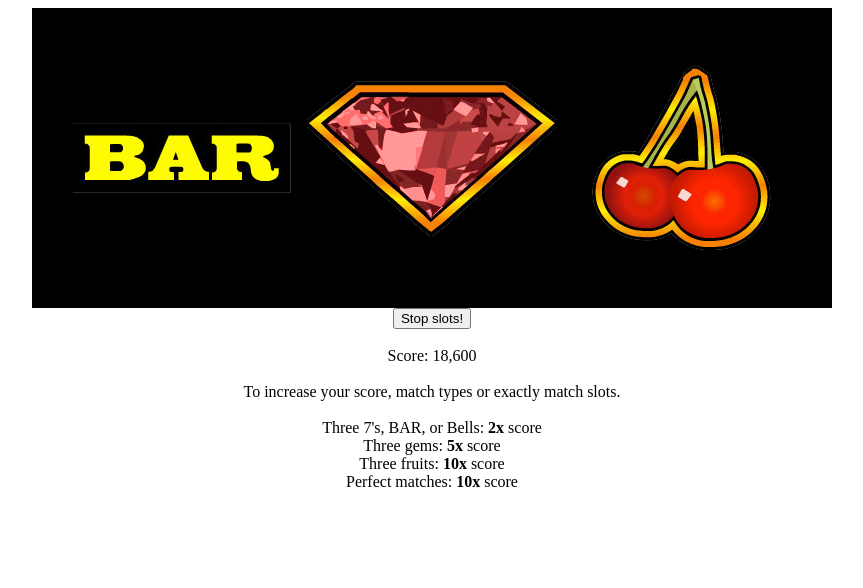
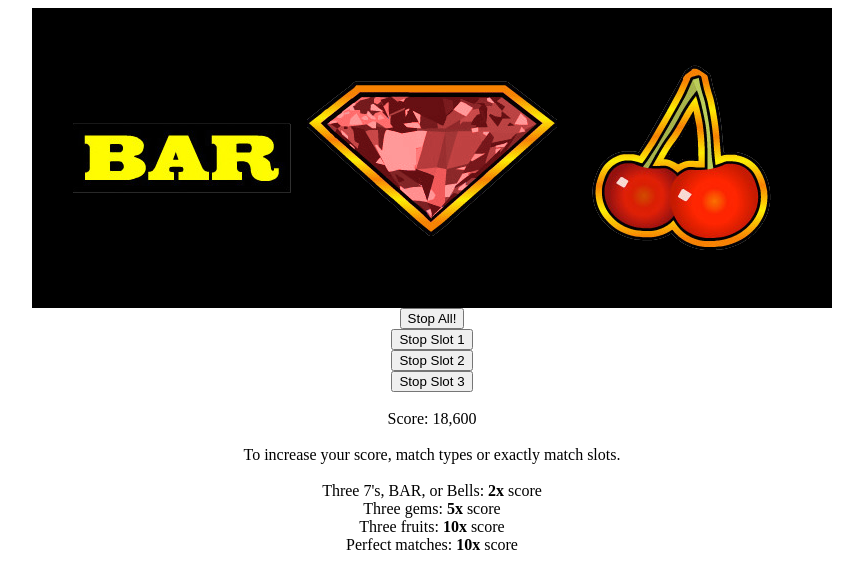
Before and after one commit to kevinforrestconnors/Slot-Machine, a plain HTML site: page slot.html in a window 1280 px wide. Both pictures are taken after a click on the button "Spin Slots!". Shown: the whole page, without its empty margins (208-1071 px from the left). Drawn offline with Linux system fonts and the light colour scheme.

Commit message:
fixed a lot of things and whole file is wrapped in anonymous function.  also you can stop each slot individually now

```diff
--- a/slot.css
+++ b/slot.css
@@ -4,7 +4,7 @@
     margin: 0 auto;
 }
 
-.spin {
+.center {
     display: block;
     margin: 0 auto;
 }
--- a/slot.html
+++ b/slot.html
@@ -12,7 +12,8 @@
 <main class='main'>
 
 <canvas id='machineWindow' width="800px" height="300px"></canvas>
-<input type='button' class='spin' value='Spin Slots!'>
+<input type='button' class='spin center' value='Spin Slots!'>
+<div class='buttonsContainer'></div>
 <br>
 <div class='score'>Score: 0</div>
 <br>
--- a/slot.js
+++ b/slot.js
@@ -1,11 +1,18 @@
+// Slot Machine
+$(function() {
+
     // Vars
-var i;
-var j;
-var k;
+    var i = 0; // General increments
+    var j = 0;
+    var k = 0;
     var c = document.getElementById('machineWindow').getContext('2d');
-c.width  = 800;
+    c.width = 800;
     c.height = 300;
-var slotArray = [[], [], []];
+    var slotArray = [
+        [],
+        [],
+        []
+    ];
     var slotWheel = {
         1: [],
         2: [],
@@ -13,17 +20,11 @@ var slotWheel = {
         position: [],
     };
 
-var slot1intr; // intervals
-var slot2intr;
-var slot3intr;
-var j1 = 0; // interval increments
-var j2 = 0;
-var j3 = 0;
     var game = false; // Slots spinning?
 
     // General functions
 
-function randomInteger (min, max) {
+    function randomInteger(min, max) {
         return Math.floor(Math.random() * (max - min + 1)) + min;
     }
 
@@ -35,7 +36,8 @@ function numberWithCommas(x) {
     for (i = 1; i < 7; i += 2) { // omg first time I have used a bigger increment than i++
         $("canvas").drawImage({
             source: "slot7.png",
-      x: (125 * i) + 25, y: 150,
+            x: (125 * i) + 25,
+            y: 150,
         });
     }
 
@@ -46,9 +48,9 @@ var slot = {
         1: {
 
             num: 1,
-        x:150,
-        y:150,
-        speed:0,
+            x: 150,
+            y: 150,
+            speed: 0,
             obj: 0,
             img: 'slot7.png',
 
@@ -57,9 +59,9 @@ var slot = {
         2: {
 
             num: 2,
-        x:400,
-        y:150,
-        speed:0,
+            x: 400,
+            y: 150,
+            speed: 0,
             obj: 0,
             img: 'slot7.png',
 
@@ -68,9 +70,9 @@ var slot = {
         3: {
 
             num: 3,
-        x:650,
-        y:150,
-        speed:0,
+            x: 650,
+            y: 150,
+            speed: 0,
             obj: 0,
             img: 'slot7.png',
 
@@ -158,7 +160,11 @@ var prizes = {
 
     function resetGame() {
 
-    slotArray = [[], [], []];
+        slotArray = [
+            [],
+            [],
+            []
+        ];
         slotWheel = {
             1: [],
             2: [],
@@ -172,17 +178,7 @@ function resetGame() {
 
             slot[key].y = 150;
             slot[key].speed = 0;
-        slot[key].img = 'slot7.png';
 
-    }
-
-    c.clearRect (0, 0, c.width, c.height);
-
-    for (i = 1; i < 7; i += 2) { // Redraw start game
-        $("canvas").drawImage({
-          source: "slot7.png",
-          x: (125 * i) + 25, y: 150,
-        });
         }
 
     } // end resetGame()
@@ -203,12 +199,12 @@ function getRandomSlot() { // from prizes pick a random slot
 
         } // end for
 
-    var rand = randomInteger(0,7);
+        var rand = randomInteger(0, 7);
         var choice = keys[rand];
 
         return prizes[choice];
 
-} // end getRandomslot()
+    } // end getRandomSlot()
 
 
 
@@ -216,10 +212,13 @@ function drawSlot(slotNum) {
 
         $("canvas").drawImage({
             source: slot[slotNum].img,
-          x: slot[slotNum].x, y: slot[slotNum].y,
+            x: slot[slotNum].x,
+            y: slot[slotNum].y,
         });
 
     } // end drawSlot()
+
+
 
     function getSlotOrder(slot) {
 
@@ -228,7 +227,7 @@ function getSlotOrder(slot) {
 
         while (slotOrder.length < 9) {
 
-        slotOrder.push(randomInteger(1,8));
+            slotOrder.push(randomInteger(1, 8));
 
             for (i = 0; i < slotOrder.length - 1; i++) {
 
@@ -236,7 +235,7 @@ function getSlotOrder(slot) {
 
                     if (slotOrder[i] === slotOrder[j]) {
 
-                    slotOrder.splice(j,1); // used slice instead of splice before... heh now I know the difference
+                        slotOrder.splice(j, 1); // used slice instead of splice before... heh now I know the difference
 
                     } // end if
 
@@ -246,86 +245,29 @@ function getSlotOrder(slot) {
 
         } // end while
 
-    slotOrder.splice(8,1);
+        slotOrder.splice(8, 1);
 
         slotArray[slot - 1] = slotOrder;
 
     } // end getSlotOrder()
 
-function spin() {
 
-    c.clearRect (0, 0, c.width, c.height);
 
-    getSlotOrder(1); // fill the slots
-    getSlotOrder(2);
-    getSlotOrder(3);
+    function spin(slotNum,incr) {
 
-    var keys = [];
-
-    for (var prop in prizes) {
-
-        if (prizes.hasOwnProperty(prop)) {
-
-            keys.push(prop);
-
-        } // end if
-
-    } // end for
-
-    for (j = 1; j < 4; j++) { // fill all slotwheels
-
-        for (i = 0; i < 8; i++) {
-
-            slotWheel[j][i] = prizes  [keys  [  slotArray[j-1][i] - 1  ]  ];
-
+        if (slotNum == 1) {
+            c.clearRect(0, 50, 275, 250);
+        }
+        else if (slotNum == 2) {
+            c.clearRect(275, 50, 525, 250);
+        }
+        else if (slotNum == 3) {
+            c.clearRect(525, 50, 775, 250);
         }
 
-    } // end for
-
-
-    slot1intr = setInterval(function() {
-
-        c.clearRect (0, 50, 275, 250);
-        slot[1].obj = slotWheel[1][j1];
-        slot[1].img = slot[1].obj.img;
-        drawSlot(1);
-        j1++;
-
-        if (j1 === 8) {
-            j1 = 0;
-        }
-
-    }, 500);
-
-    slot2intr = setInterval(function() {
-
-        c.clearRect (275, 50, 525, 250);
-        slot[2].obj = slotWheel[2][j2];
-        slot[2].img = slot[2].obj.img;
-        drawSlot(2);
-        j2++;
-
-        if (j2 === 8) {
-            j2 = 0;
-        }
-
-    }, 500);
-
-    slot3intr = setInterval(function() {
-
-        c.clearRect (525, 50, 775, 250);
-        slot[3].obj = slotWheel[3][j3];
-        slot[3].img = slot[3].obj.img;
-        drawSlot(3);
-        j3++;
-
-        if (j3 === 8) {
-            j3 = 0;
-        }
-
-        $('.score').text('Score: ' + numberWithCommas(calculatePoints())); // Insert score with commas (50000 -> 50,000)
-
-    }, 500);
+        slot[slotNum].obj = slotWheel[slotNum][incr];
+        slot[slotNum].img = slot[slotNum].obj.img;
+        drawSlot(slotNum);
 
     } // end spin()
 
@@ -340,7 +282,7 @@ function calculatePoints() {
 
         for (var slotsKey in slot) {
 
-        currentSlots.push(slot[slotsKey]);
+            currentSlots.push(slot[slotsKey].obj);
 
         } // end for var key in slots
 
@@ -361,14 +303,13 @@ function calculatePoints() {
 
         totalPoints = pointsAdd * pointsMulti;
 
-    if ((currentSlots[0] === currentSlots[1]) &&  (currentSlots [1] === currentSlots[2])) { // if a triple match
+        if ((currentSlots[0] == currentSlots[1]) && (currentSlots[1] == currentSlots[2])) { // if a triple match
 
             totalPoints *= 10;
 
-    }
-    else if ((currentSlots[0].obj.type === currentSlots[1].obj.type) &&  (currentSlots[1].obj.type === currentSlots[2].obj.type)) { // if similar types
+        } else if ((currentSlots[0].type === currentSlots[1].type) && (currentSlots[1].type === currentSlots[2].type)) { // if similar types
 
-        switch(currentSlots[0].obj.type) {
+            switch (currentSlots[0].type) {
 
             case 'points':
                 totalPoints *= 2;
@@ -392,26 +333,141 @@ function calculatePoints() {
 
 
 
-// Bind click to button
+    // Binds
 
-$('.spin').click(function() {
+    var slot1intr;
+    var slot2intr;
+    var slot3intr;
+
+    $('.spin').click(function () { // Start and Stop
 
         if (game === false) {
 
             resetGame();
-        spin();
-        $('.spin').val('Stop slots!');
+
+            getSlotOrder(1); // fill the slots
+            getSlotOrder(2);
+            getSlotOrder(3);
+
+            var keys = [];
+
+            for (var prop in prizes) {
+
+                if (prizes.hasOwnProperty(prop)) {
+
+                    keys.push(prop);
+
+                } // end if
+
+            } // end for
+
+            for (j = 1; j < 4; j++) { // fill all slotwheels
+
+                for (i = 0; i < 8; i++) {
+
+                    slotWheel[j][i] = prizes[keys[slotArray[j - 1][i] - 1]];
+
+                } // end fo
+
+            } // end for
+
+            var wheel1incr = 0;
+            var wheel2incr = 0;
+            var wheel3incr = 0;
+
+            slot1intr = setInterval(function () {
+
+                spin(1, wheel1incr);
+                wheel1incr++;
+                if (wheel1incr === 8) {
+                    wheel1incr = 0;
+                }
+
+            }, 500);
+
+            slot2intr = setInterval(function () {
+
+                spin(2, wheel2incr);
+                wheel2incr++;
+                if (wheel2incr === 8) {
+                    wheel2incr = 0;
+                }
+
+            }, 500);
+
+            slot3intr = setInterval(function () {
+
+                spin(3, wheel3incr);
+                wheel3incr++;
+                if (wheel3incr === 8) {
+                    wheel3incr = 0;
+                }
+
+            }, 500);
+
+            scoreInterval = setInterval(function() {
+
+                $('.score').text('Score: ' + numberWithCommas(calculatePoints())); // Insert score with commas (50000 -> 50,000)
+
+            }, 500);
+
+            $('.buttonsContainer').append('<input type="button" class="stop1 center" value="Stop Slot 1">');
+            $('.buttonsContainer').append('<input type="button" class="stop2 center" value="Stop Slot 2">');
+            $('.buttonsContainer').append('<input type="button" class="stop3 center" value="Stop Slot 3">');
+
+            $('.stop1').click(function () {
+
+                clearInterval(slot1intr);
+                drawSlot(1);
+                $(this).remove();
+                if ($('.stop2').length == 0 && $('.stop3').length == 0) {
+                    $('.spin').click();
+                }
+
+            }); // end stop1 click
+
+            $('.stop2').click(function () {
+
+                clearInterval(slot2intr);
+                drawSlot(2);
+                $(this).remove();
+                if ($('.stop1').length == 0 && $('.stop3').length == 0) {
+                    $('.spin').click();
+                }
+
+            }); // end stop2 click
+
+            $('.stop3').click(function () {
+
+                clearInterval(slot3intr);
+                drawSlot(3);
+                $(this).remove();
+                if ($('.stop1').length == 0 && $('.stop2').length == 0) {
+                    $('.spin').click();
+                }
+
+            }); // end stop3 click
+
+            $('.spin').val('Stop All!');
             game = true;
 
-   }
-   else {
+        } else {
 
             $('.spin').val('Spin slots!');
             clearInterval(slot1intr);
             clearInterval(slot2intr);
             clearInterval(slot3intr);
+            $('.stop1').remove();
+            $('.stop2').remove();
+            $('.stop3').remove();
             game = false;
 
         }
 
     });
+
+
+
+
+
+});
```
Lines whose indentation alone changed are shown as unchanged.
